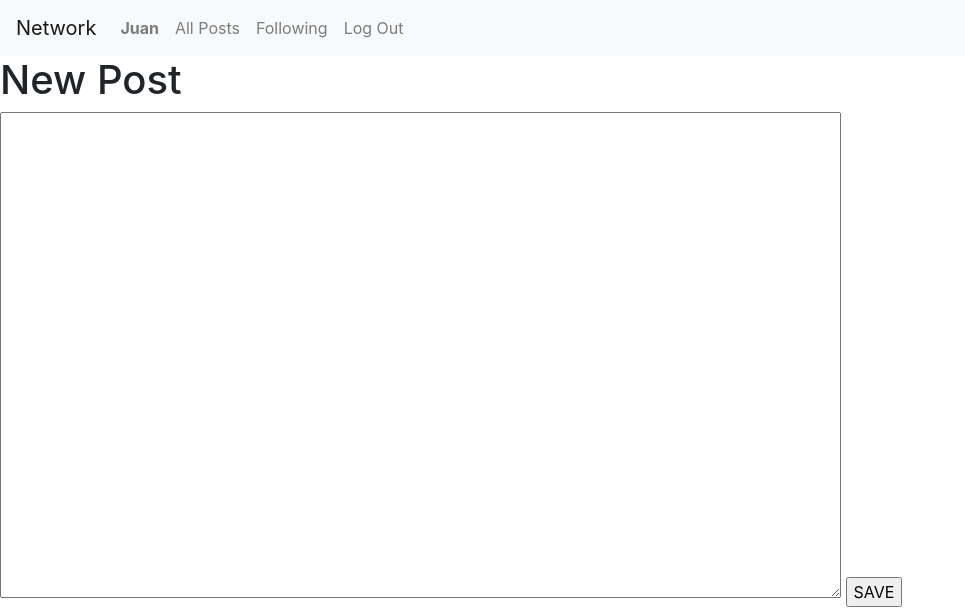
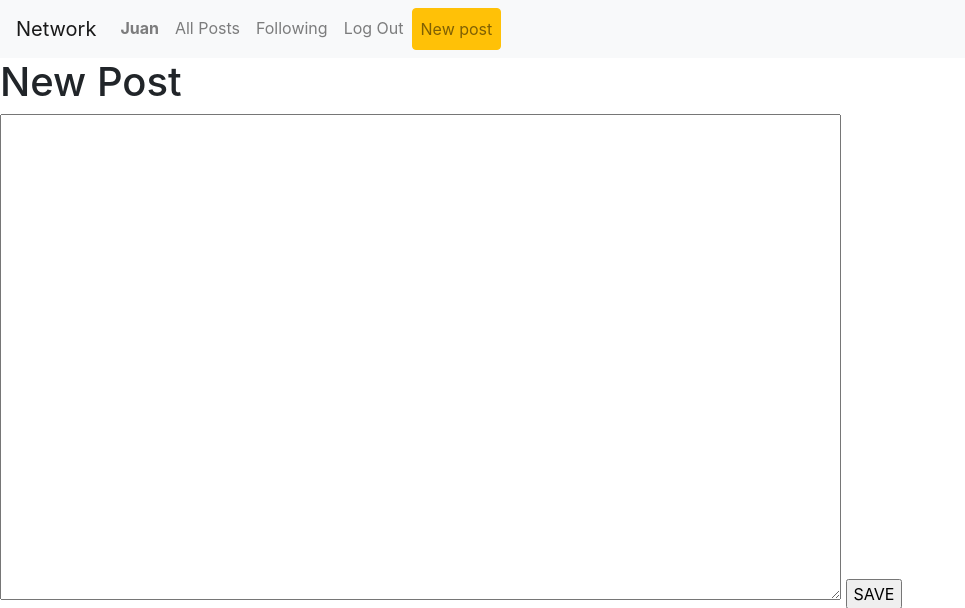
Before and after one commit to marceross/network, a Django app: page /create_post in a window 1280 px wide. Shown: the top 608 px of the page, without its empty margins (0-965 px from the left). Run offline with Django 3.2, Linux system fonts and the light colour scheme; a user stored in the database is signed in; some libraries are stand-ins or nearby versions.

Commit message:
Added likes, count, order posts, new post button

```diff
--- a/network/models.py
+++ b/network/models.py
@@ -19,6 +19,7 @@ class Post(models.Model):
     post = models.CharField(max_length=280, null=True, blank=True)
     created_by = models.ForeignKey(User, on_delete=models.CASCADE)
     created_date = models.DateTimeField(auto_now_add=True)
+    likes = models.ManyToManyField(User, blank=True, related_name="liked_user", verbose_name="Likes")
 
     def __str__(self):
         return f"{self.post} by {self.created_by} at {self.created_date}"
--- a/network/templates/network/layout.html
+++ b/network/templates/network/layout.html
@@ -29,6 +29,9 @@
                     <li class="nav-item">
                         <a class="nav-link" href="{% url 'network:logout' %}">Log Out</a>
                     </li>
+                    <li class="nav-item">
+                        <a class="nav-link btn btn-warning" href="{% url 'network:create' %}">New post</a>
+                    </li>
                 {% else %}
                     <li class="nav-item">
                         <a class="nav-link" href="{% url 'network:login' %}">Log In</a>
--- a/network/views.py
+++ b/network/views.py
@@ -13,7 +13,7 @@ from django.contrib.auth.decorators import login_required
 class NewPost(forms.ModelForm):
     class Meta:
         model = Post
-        exclude = ["created_by", "created_date"]
+        exclude = ["created_by", "created_date", "likes"]
         # Override the widget for the 'content' field
         widgets = {
             'post': forms.Textarea(attrs={'cols': 80, 'rows': 20}),
@@ -81,7 +81,7 @@ def register(request):
 
 
 def all_posts(request):
-    posts = Post.objects.all()
+    posts = Post.objects.order_by("-created_date").all()
     return render(request, 'network/allposts.html', {'posts': posts})
 
 @login_required
@@ -92,7 +92,7 @@ def create_post(request):
             post = form.save(commit=False)
             post.created_by = request.user
             post.save()
-            return  HttpResponseRedirect(reverse("network:allposts", args=(post.id,)))
+            return  HttpResponseRedirect(reverse("network:allposts"))
         else:
             return render(request, "network/create_post.html", {"form": form})
     return render(request, "network/create_post.html", {"form": NewPost()})
```
Also changed, not shown: network/templates/network/allposts.html (+6 -4 lines), db.sqlite3, network/migrations/0007_post_likes.py (added).
